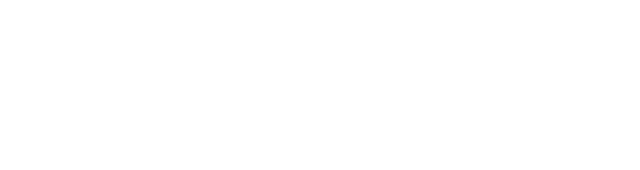
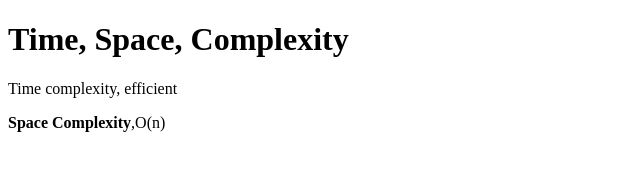
Before and after one commit to acciojob/time-and-space-complexity-raunakmukherjee123, a website: page main.html in a window 1280 px wide. Shown: the whole page, without its empty margins (0-640 px from the left). Drawn offline with Linux system fonts and the light colour scheme.

Commit message:
created a submission

```diff
--- a/main.html
+++ b/main.html
@@ -10,7 +10,9 @@
 	<!-- the entire body must be written by student -->
     <script type="text/javascript" src="./script.js">
 </script>
-
+<h1>Time, Space, Complexity</h1>
+	<p>Time complexity, efficient</p>
+	<p><b>	Space Complexity</b>,O(n)</p>
 </body>
 
 </html>
```
